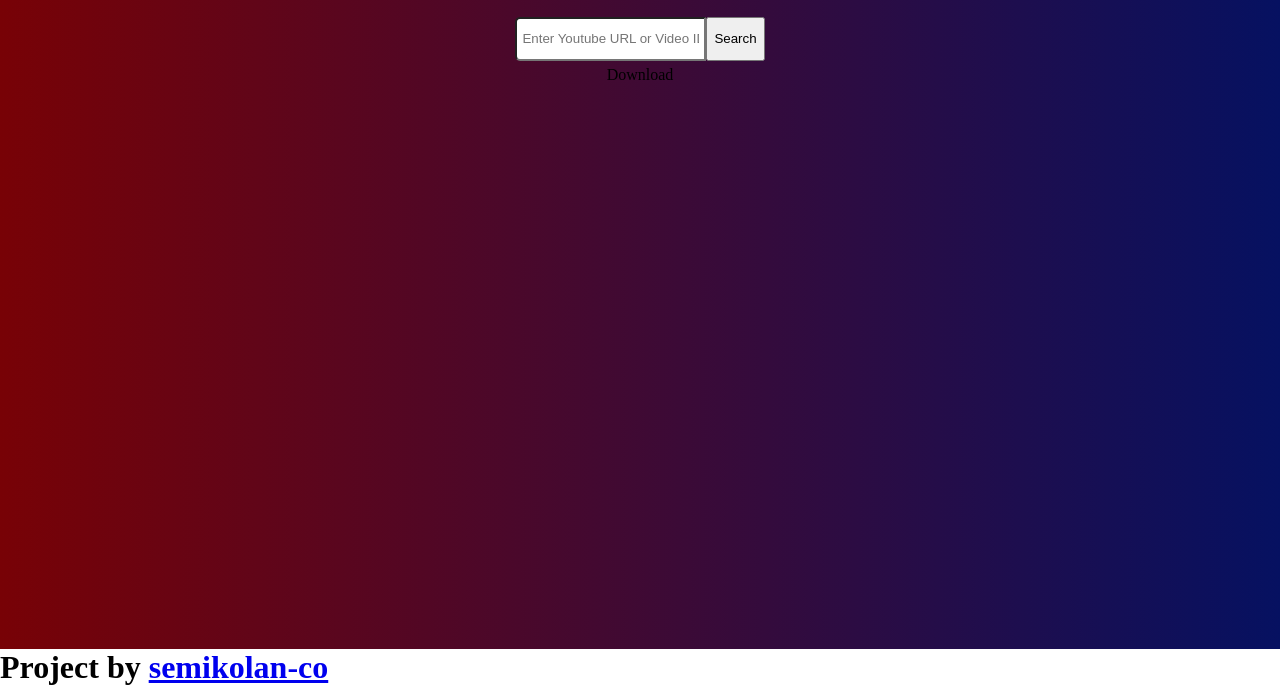
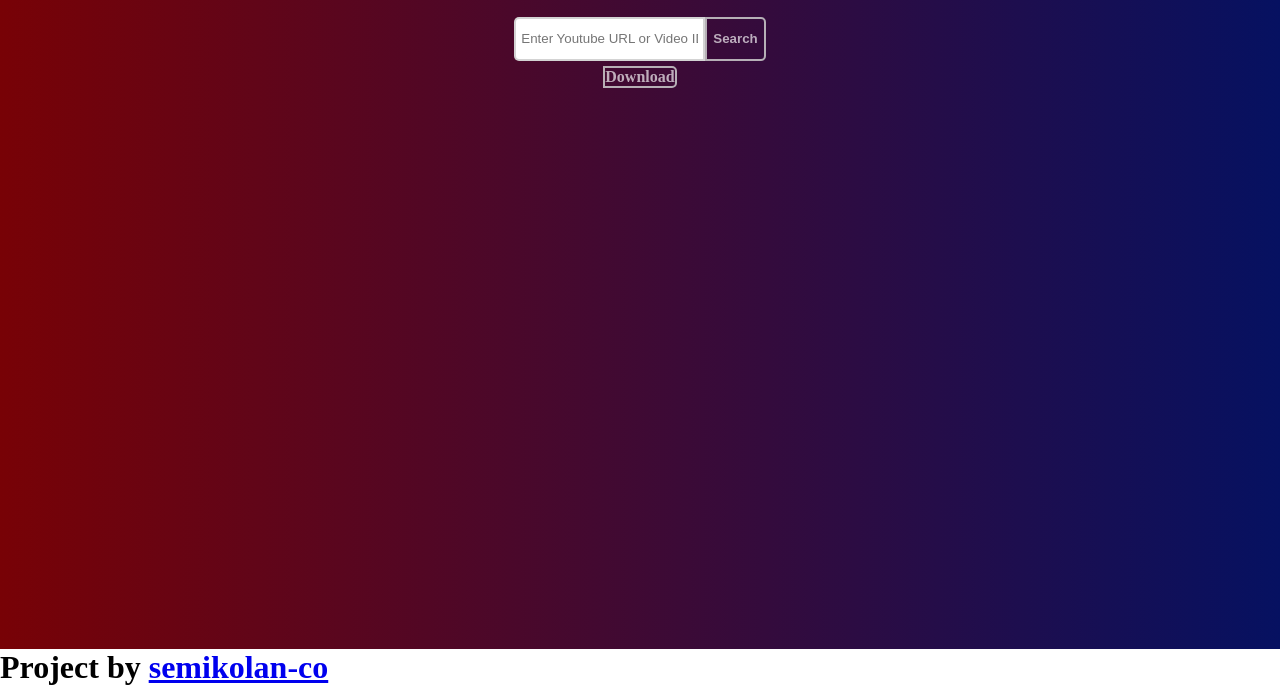
Before and after one commit to semikolan-co/YouTube-Thumbnail-Downloader, a plain HTML site: page index.html in a window 1280 px wide. Shown: the part 201-887 px from the top of the page. Drawn offline with nearby package versions, Linux system fonts and the light colour scheme.

Commit message:
added some css

```diff
--- a/assets/css/responsive.css
+++ b/assets/css/responsive.css
@@ -35,8 +35,18 @@
   border-bottom-left-radius: 5px;
   height: 30px;
   padding: 5px;
+  border: 2px solid rgba(204, 204, 204, 0.856);
 }
 #err-msg {
   color: #fff;
   margin-top: 5px;
 }
+.button {
+  background: linear-gradient(270deg, var(--Navy) 0%, var(--LightestNavy) 100%);
+  border: 2px solid rgba(204, 204, 204, 0.856);
+  border-top-right-radius: 5px;
+  border-bottom-right-radius: 5px;
+  color: #fffa;
+  text-decoration: none;
+  font-weight: 600;
+}
```
